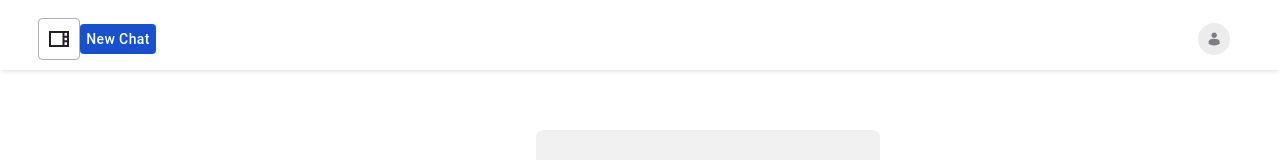
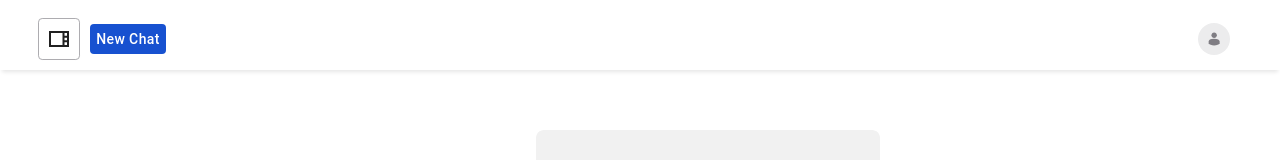
Before and after one commit to infoInk/frontend.github.io, a React (Create React App) app: page / in a window 1280 px wide. Shown: the top 160 px of the page. Built offline with nearby package versions, Linux system fonts and the light colour scheme; the HTML template or start-up script is replaced by a standard one.

Commit message:
ui tweaks

```diff
--- a/src/components/nav.jsx
+++ b/src/components/nav.jsx
@@ -27,6 +27,7 @@ function Nav() {
               display: "flex",
               justifyContent: "center",
               alignItems: "center",
+
             }}
           >
             <SidebarLayout />
@@ -41,6 +42,7 @@ function Nav() {
                 height: "30px",
                 width: "76px",
                 whiteSpace: "nowrap",
+                mx:"10px"
               }}
             >
               New Chat
```
